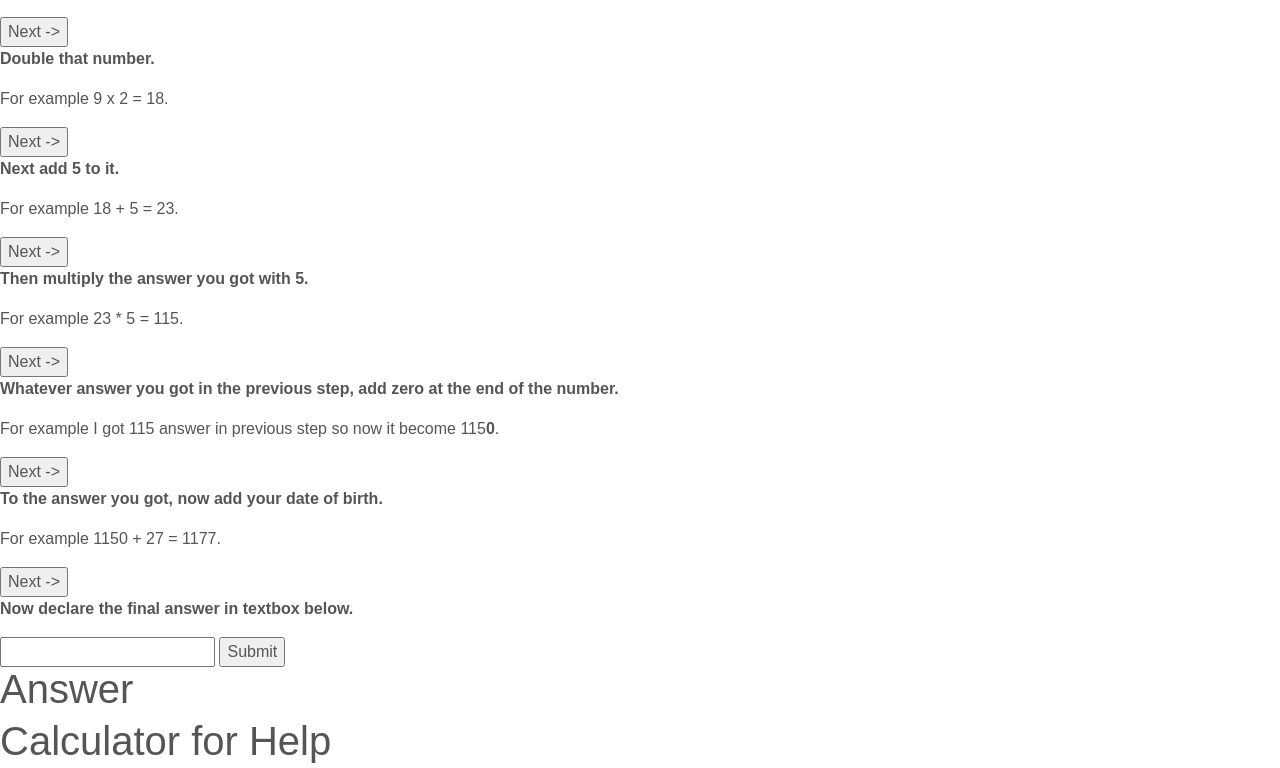
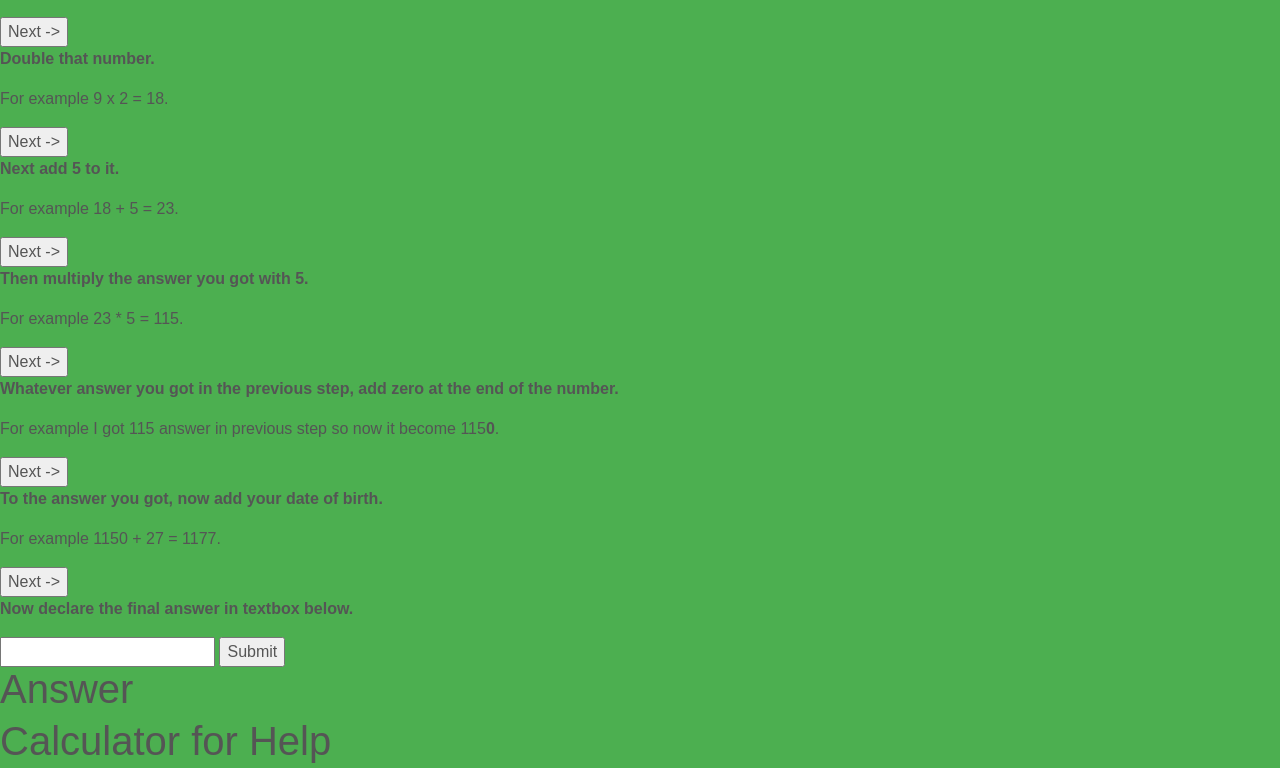
Before and after one commit to stewilondanga/guess-a-birthday, a plain HTML site: page index.html in a window 1280 px wide. Shown: the part 323-1091 px from the top of the page. Drawn offline with nearby package versions, Linux system fonts and the light colour scheme.

Commit message:
add css/styles.css

```diff
--- a/css/styles.css
+++ b/css/styles.css
@@ -2,6 +2,10 @@
   box-sizing: border-box;
   font-family: arial;
   color: #555;
+}
+
+body {
+  background: #4CAF50;
 }
 
 /*body {
@@ -28,7 +32,7 @@
 }
 
 
-body {background:#4CAF50;}
+
 
 .main-app {
   position: relative;
```
